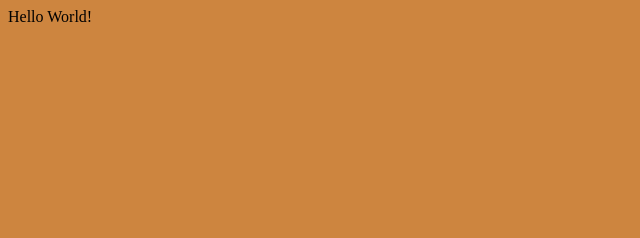
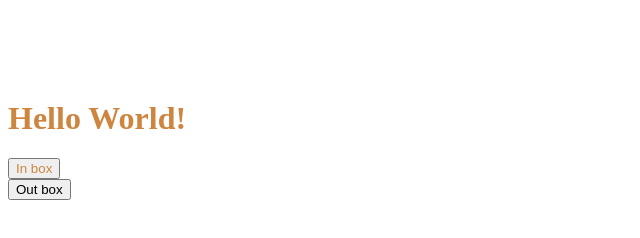
Before and after one commit to hojunkim1/sassy-style, a website: page src/index.html in a window 1280 px wide. Shown: the whole page, without its empty margins (0-640 px from the left). Drawn offline with nearby package versions, Linux system fonts and the light colour scheme; files that its build step writes are made by us from their sources.

Commit message:
learn scss variable

```diff
--- a/gulpfile.babel.js
+++ b/gulpfile.babel.js
@@ -1,9 +1,9 @@
 import del from "del";
-import dartSass from "sass";
-import gulpSass from "gulp-sass";
+import { dest, parallel, series, src, watch } from "gulp";
 import autoprefixer from "gulp-autoprefixer";
 import csso from "gulp-csso";
-import { dest, parallel, series, src, watch } from "gulp";
+import gulpSass from "gulp-sass";
+import dartSass from "sass";
 
 const sass = gulpSass(dartSass);
 
--- a/index.html
+++ b/src/index.html
@@ -5,9 +5,13 @@
     <meta http-equiv="X-UA-Compatible" content="IE=edge" />
     <meta name="viewport" content="width=device-width, initial-scale=1.0" />
     <title>Document</title>
-    <link rel="stylesheet" href="dist/styles/style.css" />
+    <link rel="stylesheet" href="../dist/styles/styles.css" />
   </head>
   <body>
-    <span>Hello World!</span>
+    <div class="box">
+      <h1>Hello World!</h1>
+      <button>In box</button>
+    </div>
+    <button>Out box</button>
   </body>
 </html>
--- /dev/null
+++ b/src/scss/_variables.scss
@@ -0,0 +1 @@
+$title: 32px;
--- a/src/scss/styles.scss
+++ b/src/scss/styles.scss
@@ -1,6 +1,18 @@
-body {
-  background: peru;
-  a {
-    color: blue;
+@import "_variables";
+
+.box {
+  margin-top: 100px;
+
+  h1 {
+    color: peru;
+    font-size: $title;
+  }
+
+  button {
+    color: peru;
+  }
+
+  &:hover {
+    background-color: green;
   }
 }
```
Also changed, not shown: 1 other file.
